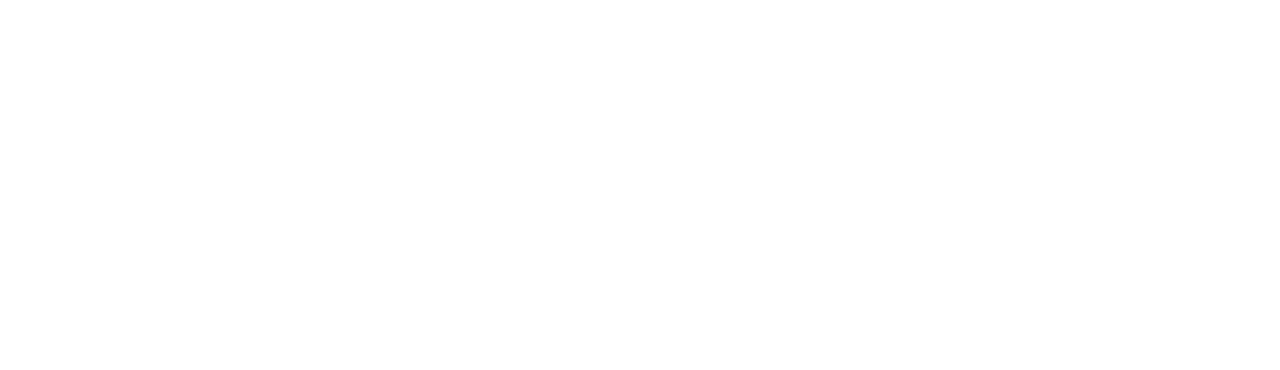
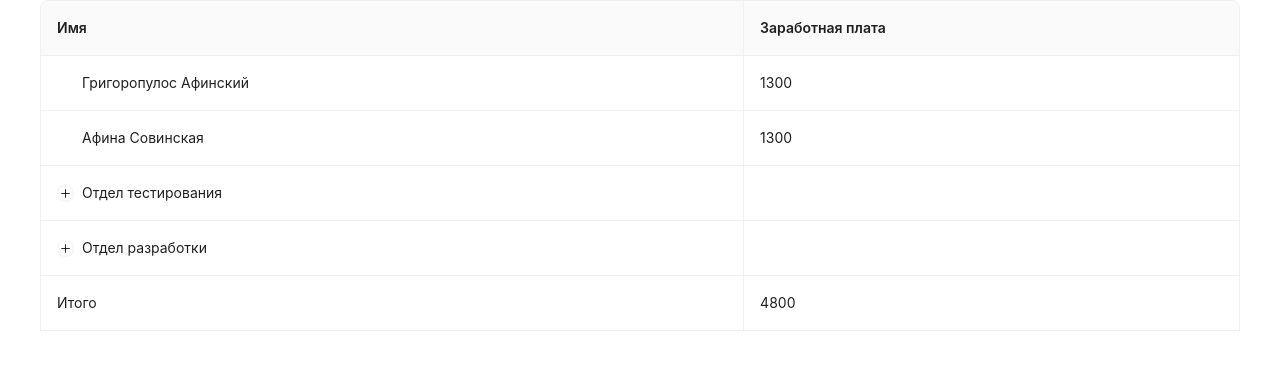
Before and after one commit to Marie8215/nauka-test-app, a React (Vite) app: page / in a window 1280 px wide. Shown: the top 370 px of the page. Built offline with nearby package versions, Linux system fonts and the light colour scheme.

Commit message:
решение для вложенного списка

```diff
--- a/package.json
+++ b/package.json
@@ -10,6 +10,8 @@
     "preview": "vite preview"
   },
   "dependencies": {
+    "antd": "^5.24.5",
+    "normalize.css": "^8.0.1",
     "react": "^19.0.0",
     "react-dom": "^19.0.0"
   },
--- a/src/App.jsx
+++ b/src/App.jsx
@@ -1,12 +1,15 @@
-import './App.css'
+import styles from "./App.module.css";
+import { EmployeesPage } from "./components/employeesPage/employeesPage";
+import "normalize.css";
 
 function App() {
-
-
   return (
     <>
+      <div className={styles.layout}>
+        <EmployeesPage></EmployeesPage>
+      </div>
     </>
-  )
+  );
 }
 
-export default App
+export default App;
--- /dev/null
+++ b/src/App.module.css
@@ -0,0 +1,5 @@
+.layout {
+    width: 1200px;
+    margin-left: auto;
+    margin-right: auto;
+}
--- /dev/null
+++ b/src/components/employeesPage/employeesPage.jsx
@@ -0,0 +1,74 @@
+import { Table } from "antd";
+import { employees } from "../../mockData/employeesMock";
+
+export const EmployeesPage = (props) => {
+  const columns = [
+    {
+      title: "Имя",
+      dataIndex: "name",
+      key: "name",
+    },
+    {
+      title: "Заработная плата",
+      dataIndex: "salary",
+      key: "salary",
+    },
+  ];
+
+  const adaptData = (element, i) => {
+    let result = {
+      name: element.name,
+      salary: element.salary,
+      key: i.toString(),
+    };
+
+    if (element.type === "user") {
+      return result;
+    }
+
+    let children = element.childs?.map((el, k) => adaptData(el, "" + i + k)); // + sumSalary
+
+    result.children = children;
+
+    return result;
+  };
+
+  const sumSalary = (el) => {
+    let salaries = 0;
+
+    if (!el.childs) {
+      salaries += el.salary;
+    } else {
+      for (let child of el.childs) {
+        salaries += sumSalary(child);
+      }
+    }
+    return salaries;
+  };
+
+  let totalSalary = 0;
+  for (let employee of employees) {
+    totalSalary += sumSalary(employee);
+  }
+
+  const data = employees.map(adaptData);
+
+  return (
+    <>
+      <Table
+        dataSource={data}
+        columns={columns}
+        bordered
+        pagination={false}
+        summary={() => (
+          <Table.Summary fixed>
+            <Table.Summary.Row>
+              <Table.Summary.Cell index={0}>Итого </Table.Summary.Cell>
+              <Table.Summary.Cell index={1}>{totalSalary}</Table.Summary.Cell>
+            </Table.Summary.Row>
+          </Table.Summary>
+        )}
+      ></Table>
+    </>
+  );
+};
--- /dev/null
+++ b/src/mockData/employeesMock.js
@@ -0,0 +1,25 @@
+export const employees = [
+  { type: "user", name: "Григоропулос Афинский", salary: 1300 },
+  { type: "user", name: "Афина Совинская", salary: 1300 },
+  {
+    type: "group",
+    name: "Отдел тестирования",
+    childs: [
+      { type: "user", name: "Иннокентий", salary: 200 },
+      { type: "user", name: "Болик", salary: 300 },
+      {
+        type: "group",
+        name: "Группа веселых ребят",
+        childs: [
+          { type: "user", name: "Клоунесса", salary: 600 },
+          { type: "user", name: "Дрессировщица пользователей", salary: 900 },
+        ],
+      },
+    ],
+  },
+  {
+    type: "group",
+    name: "Отдел разработки",
+    childs: [{ type: "user", name: "Пермякова Мария", salary: 200 }],
+  },
+];
```
Also changed, not shown: src/App.css (deleted), 1 other file (tests, documents, lock files or other folders).
